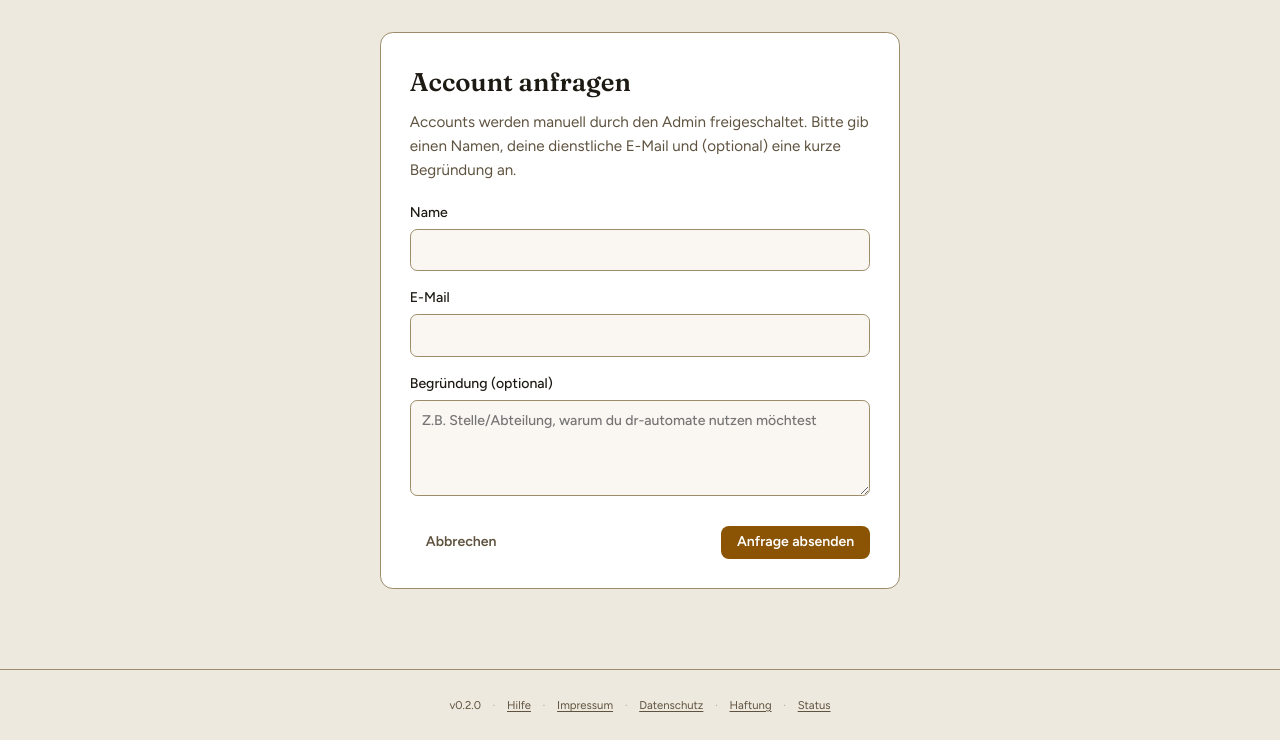
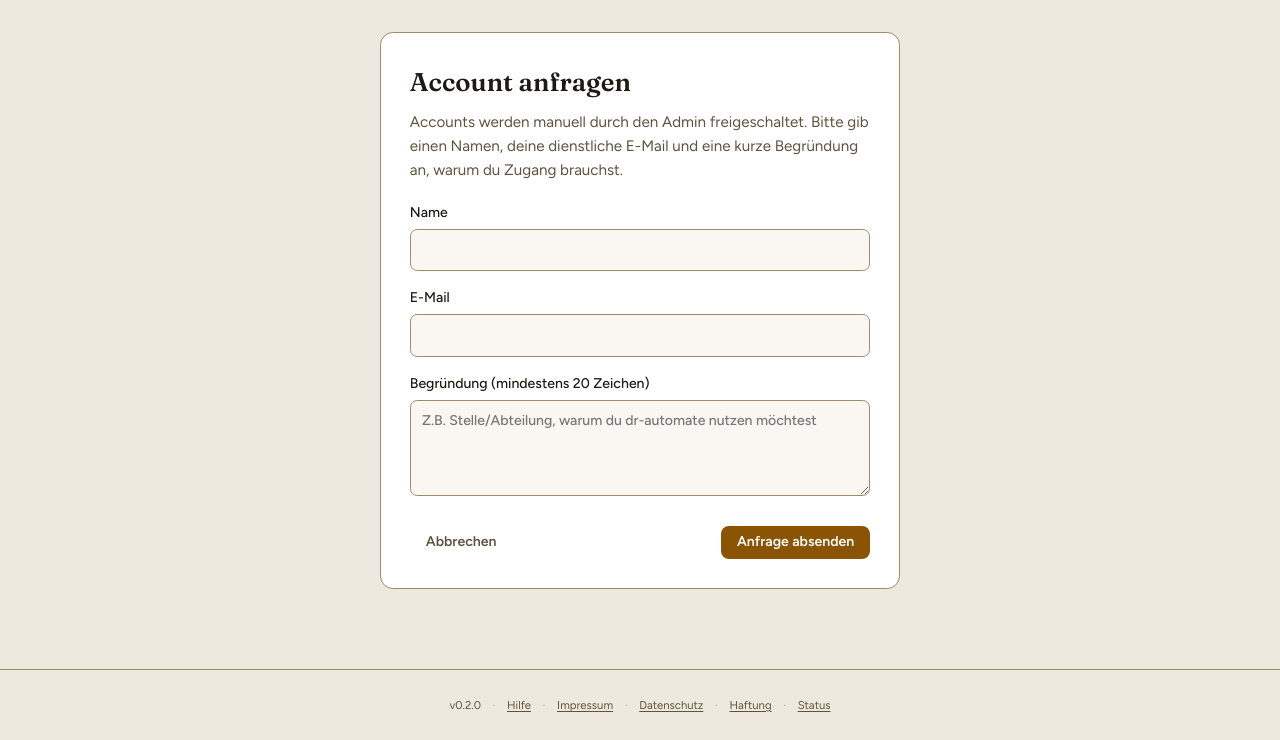
Before and after one commit to mzilinski/dr-automate, a Flask app: page /account/request in a window 1280 px wide. Shown: the part 72-812 px from the top of the page. Run offline with Flask 3, Linux system fonts and the light colour scheme.

Commit message:
feat(account-request): min-length-Check auf Begründung gegen Spam
Honeypot allein reichte nicht — eine kuerzliche Spam-Anfrage hat leere
Begruendung uebergeben und kam durch (siehe paperless_etal-Side-Commit
zur Telegram-Notification). Echte Anfragen erklaeren in mindestens einem
Satz, warum sie Zugang brauchen.

- Server: 20-Zeichen-Minimum im POST-Handler, flash + redirect bei
  unterschreiten. Log-Eintrag mit IP zur Statistik.
- Template: minlength=20 + required am textarea, Label-Text von
  "(optional)" auf "(mindestens 20 Zeichen)" geaendert, Lead-Text
  entsprechend angepasst. (Form hat weiter novalidate, weil Browser-UI-
  Validierung mit dem custom flash-Pfad kollidiert.)

Co-Authored-By: Malte Zilinski <malte@zilinski.eu>
Co-Authored-By: Claude Opus 4.7 (1M context) <noreply@anthropic.com>

```diff
--- a/app.py
+++ b/app.py
@@ -799,6 +799,19 @@ def account_request_post():
         flash("Bitte Name und gültige E-Mail angeben.", "error")
         return redirect(url_for("account_request_get"))
 
+    # Anti-Spam: leere oder ein-Wort-Begründungen filtern. Echte Anfragen
+    # erklären in mindestens einem ganzen Satz, warum sie Zugang brauchen.
+    if len(begruendung) < 20:
+        logger.info(
+            "Account-Anfrage abgelehnt: Begründung zu kurz (%d Zeichen) von %s",
+            len(begruendung), request.remote_addr,
+        )
+        flash(
+            "Bitte beschreibe in mindestens 20 Zeichen, warum du dr-automate nutzen möchtest.",
+            "error",
+        )
+        return redirect(url_for("account_request_get"))
+
     with SessionLocal() as session_db:
         req = AccountRequest(
             email=email,
--- a/templates/account_request.html
+++ b/templates/account_request.html
@@ -24,7 +24,7 @@
   <h1>Account anfragen</h1>
   <p class="lead">
     Accounts werden manuell durch den Admin freigeschaltet. Bitte gib einen Namen,
-    deine dienstliche E-Mail und (optional) eine kurze Begründung an.
+    deine dienstliche E-Mail und eine kurze Begründung an, warum du Zugang brauchst.
   </p>
 
   <input type="hidden" name="csrf_token" value="{{ csrf_token() }}">
@@ -37,8 +37,8 @@
     <input type="email" name="email" required maxlength="254" autocomplete="email">
   </label>
 
-  <label>Begründung (optional)
-    <textarea name="begruendung" maxlength="2000"
+  <label>Begründung (mindestens 20 Zeichen)
+    <textarea name="begruendung" minlength="20" maxlength="2000" required
       placeholder="Z.B. Stelle/Abteilung, warum du dr-automate nutzen möchtest"></textarea>
   </label>
 
```
